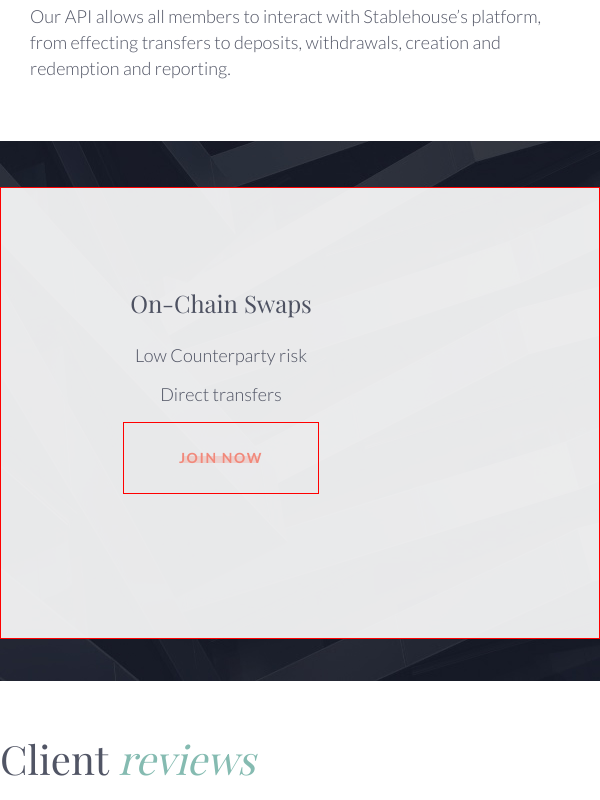
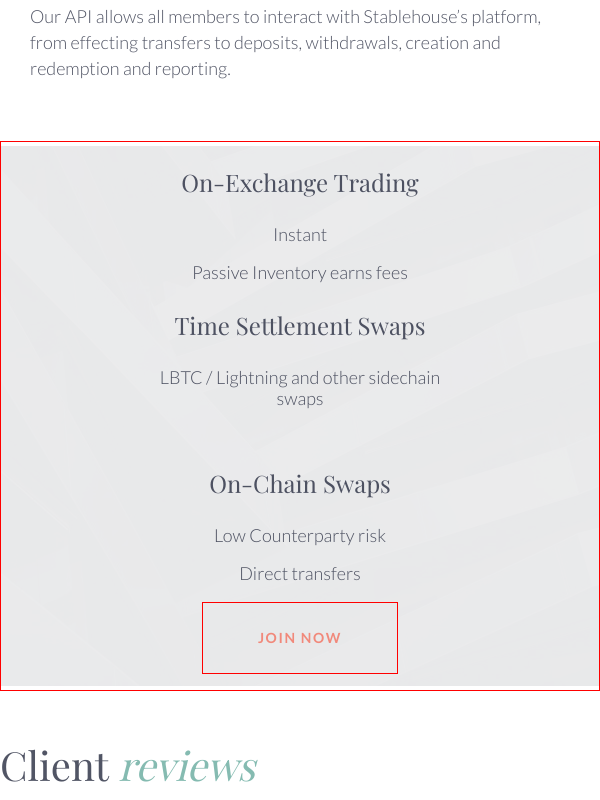
Before and after one commit to Rubichek/solis-new, a plain HTML site: page index.html in a window 600 px wide. Shown: the part 3559-4359 px from the top of the page. Drawn offline with nearby package versions, Linux system fonts and the light colour scheme; a web font is replaced by a local one.

Commit message:
edits to section-promises block

```diff
--- a/css/style.css
+++ b/css/style.css
@@ -667,9 +667,11 @@ nav.menu ul li a {
 
 /* section-promises */
 .section-promises {
+  display: flex;
+  align-items: center;
+  margin-top: 120px;
+  /* position: relative; */
   /* height: 540px; */
-  margin-top: 120px;
-  position: relative;
   /* max-height: 540px; */
   /* margin-top: 120px;
   display: flex;
@@ -685,43 +687,22 @@ nav.menu ul li a {
 .promises-list {
   max-width: 770px;
   width: 100%;
-  /* height: 450px; */
-  /* max-height: 450px; */
   background: var(--promises-list-bg);
-  position: absolute;
-  /* padding: 75px 0 75px 70px; */
+  margin-left: -18%;
   box-sizing: border-box;
-  top: 50%;
-  right: 0;
-  transform: translateY(-50%);
   border: 1px solid red;
 }
 
 .promises-list-wrapper {
   display: flex;
-  height: 300px;
+  justify-content: space-between;
   margin: 75px 0 75px 70px;
-  justify-content: space-between;
-  /* border: 1px solid green; */
-}
-
-/* .item-1,
-.item-2,
-.item-3 {
-  display: flex;
-  flex-direction: column;
-  min-height: 115px;
-  justify-content: space-between;
-} */
-
-ul.item-left,
+}
+
+/* ul.item-left,
 ul.item-right {
   padding-inline-start: 0;
-  /* display: flex;
-  flex-direction: column;
-  justify-content: space-between;
-  margin: 0; */
-}
+} */
 
 li.item-1,
 li.item-2,
@@ -847,7 +828,7 @@ ul.item-right {
   right: 31%;
 } */
 
-.join-btn::before {
+/* .join-btn::before {
   content: "";
   position: absolute;
   width: 5.4em;
@@ -857,7 +838,7 @@ ul.item-right {
   transition: all 0.3s ease;
   right: 4.3em;
   top: 2.3em;
-}
+} */
 
 .join-btn:hover::after {
   background-color: rgba(238, 109, 90, 0.4);
@@ -872,7 +853,7 @@ ul.item-right {
   font-family: var(--title-font);
   font-weight: 400;
   line-height: 48px;
-  margin: 120px 0 20px 0;
+  /* margin: 120px 0 20px 0; */
 }
 
 p.section-reviews-description {
@@ -1058,9 +1039,13 @@ p.section-reviews-description {
     font-size: 0.6rem;
   }
 
+/* section promises */
+
   .promises-list {
-    gap: 0;
-  }
+      margin-left: -65%;
+  }
+
+/* END section promises */
 
   .section-reviews {
     margin-bottom: 25px;
@@ -1201,18 +1186,19 @@ p.section-reviews-description {
 
   .section-promises {
     margin-top: 7%;
+    justify-content: space-between;
   }
 
   .promises-list {
     width: 100%;
-    padding: 0;
-  }
-
-  /* .promises-list-wrapper {
+    margin-left: -100%;
+  }
+
+  .promises-list-wrapper {
+    display: flex;
     flex-direction: column;
-    height: auto;
-    align-items: center;
-  } */
+    margin: 0;
+  }
 
   .join-btn {
     padding: 25px 55px;
@@ -1229,15 +1215,15 @@ p.section-reviews-description {
   .item-right {
     padding-inline-start: 0;
     text-align: center;
-    width: 100%;
-    max-width: 300px;
+    /* width: 100%;
+    max-width: 300px; */
   }
 
   /* END section-promises */
 
-  .item-left {
+  /* .item-left {
     display: none;
-  }
+  } */
 
   /* .promises-list { */
   /* justify-content: center; */
@@ -1410,11 +1396,16 @@ p.section-reviews-description {
 
   .promises-list {
     width: 100%;
-    position: static;
+    margin-left: -100%;
+    /* position: static; */
   }
 
   .promises-list-wrapper {
+    display: flex;
     flex-direction: column;
+    margin: 0;
+    /* display: block; */
+    /* flex-direction: column; */
     /* height: auto; */
   }
 
```
